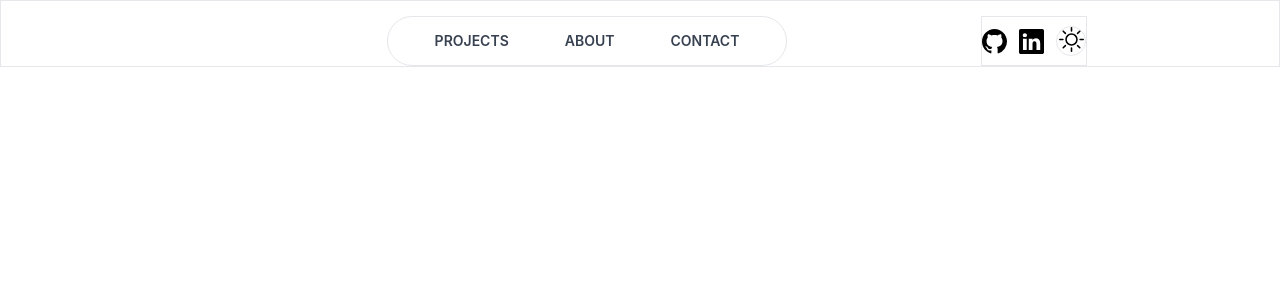
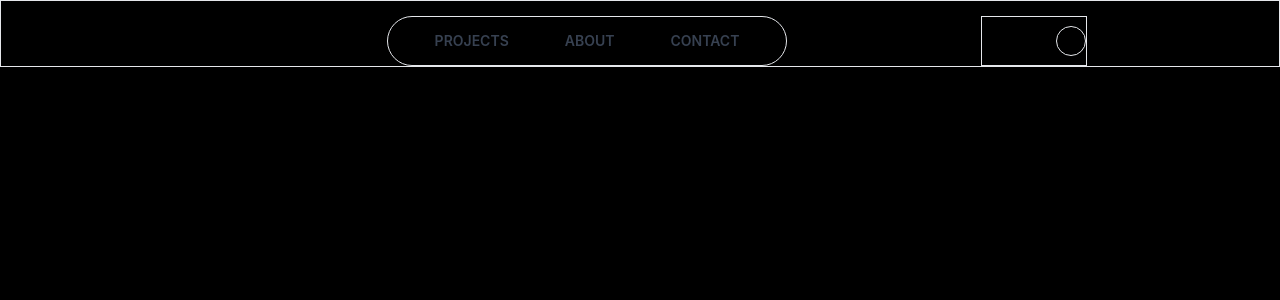
Before and after one commit to Idan-Garay/portfolio, a Next.js app: page / in a window 1280 px wide. Shown: the top 300 px of the page. Built offline with nearby package versions, Linux system fonts and the light colour scheme.

Commit message:
feat: enable dark mode for tailwindcss

```diff
--- /dev/null
+++ b/pages/_document.tsx
@@ -0,0 +1,13 @@
+import { Html, Head, Main, NextScript } from 'next/document'
+
+export default function Home() {
+  return (
+      <Html className="dark">
+        <Head />
+        <body>
+          <Main />
+          <NextScript />
+        </body>
+      </Html>
+      )
+}
--- a/pages/index.tsx
+++ b/pages/index.tsx
@@ -13,7 +13,7 @@ export default function Home() {
         <link rel="icon" href="/icon.png" />
       </Head>
 
-      <main className="min-h-[100vh] h-full w-full ">
+      <main className=" min-h-[100vh] h-full w-full dark:bg-black">
         <header className='w-full border flex justify-center pt-[15px] px-[15%]'>
           <nav className="mx-auto flex justify-center gap-x-8 md:gap-x-14 items-center min-w-[280px] md:min-w-[400px] min-h-[50px] h-[50px] border w-[400px] rounded-full text-sm font-semibold uppercase text-gray-700">
             <Link className='' href={"/"}>Projects </Link>
--- a/tailwind.config.js
+++ b/tailwind.config.js
@@ -1,5 +1,6 @@
 /** @type {import('tailwindcss').Config} */
 module.exports = {
+  darkMode: "class",
   content: [
     "./app/**/*.{js,ts,jsx,tsx}",
     "./pages/**/*.{js,ts,jsx,tsx}",
```
